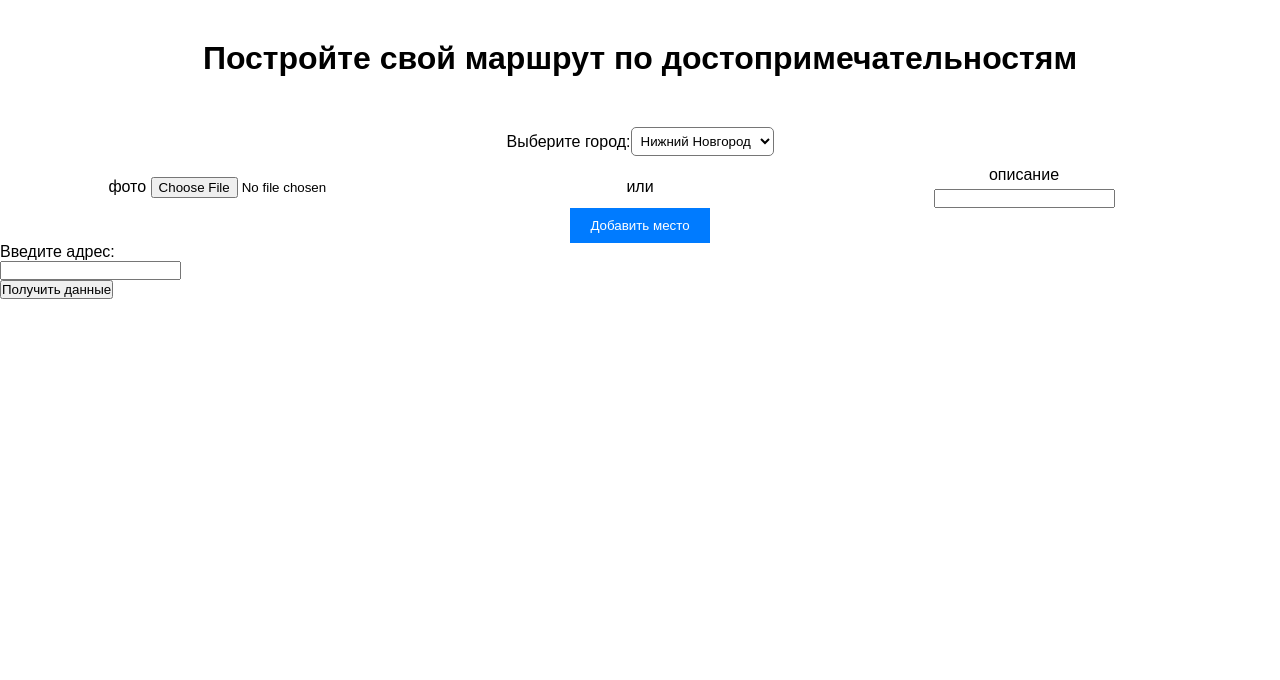
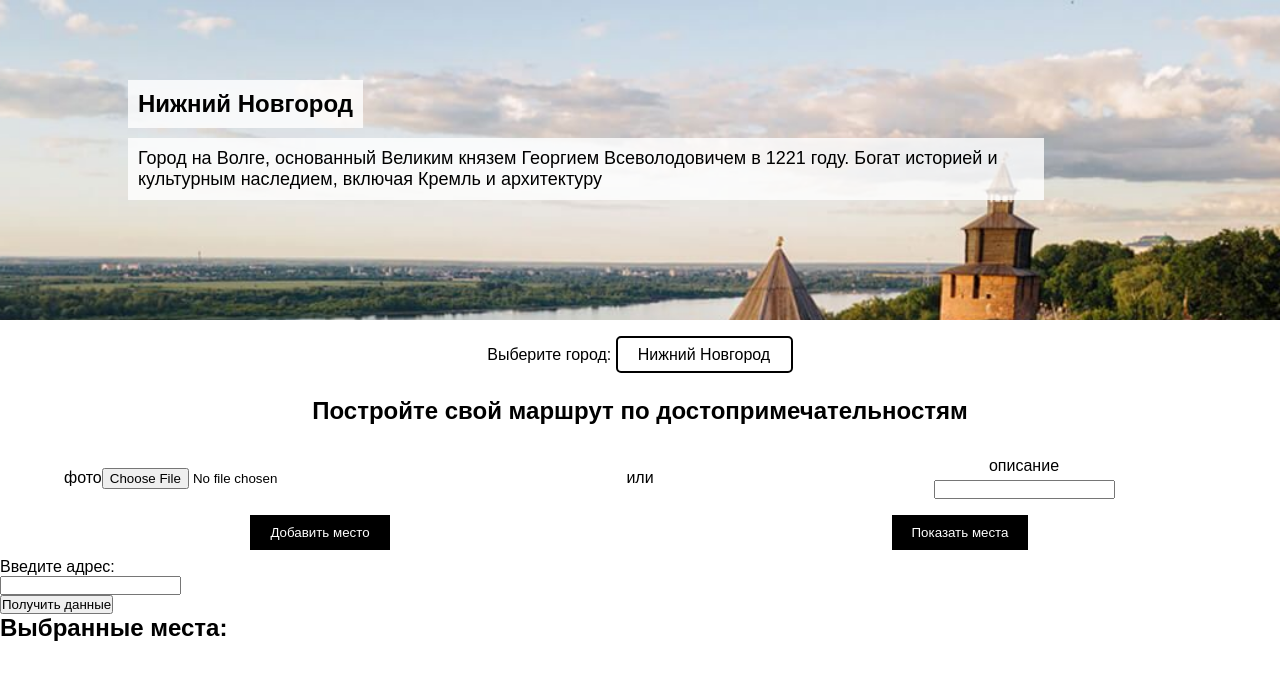
Before and after one commit to Zea-Zee/NTO_CV, a Django app: page /upload/ in a window 1280 px wide. Shown: the top 680 px of the page. Run offline with Django 5.2, Linux system fonts and the light colour scheme.

Commit message:
alpha design

```diff
--- a/server/templates/upload_image.html
+++ b/server/templates/upload_image.html
@@ -9,12 +9,16 @@
   <title>Загрузить изображение</title>
 
 <body>
-  <div class="city-block">
-
-  </div>
   <div class="main-container">
-    <div class="container">
-      <h1>Постройте свой маршрут по достопримечательностям</h1>
+    <div class="city-block">
+      <div class="city-name-wrapper">
+        <h2 id="city-name">Нижний Новгород</h2>
+      </div>
+      <div class="city-description-wrapper">
+        <p id="city-description">
+          Город на Волге, основанный Великим князем Георгием Всеволодовичем в 1221 году. Богат историей и культурным наследием, включая Кремль и архитектуру
+        </p>
+      </div>
     </div>
     <div class="city-select-container">
       <label for="citySelect" class="citi-select-label">Выберите город:</label>
@@ -24,8 +28,9 @@
         <option value="Екатеринбург">Екатеринбург</option>
         <option value="Владимир">Владимир</option>
       </select>
+    </div>
+    <h1>Постройте свой маршрут по достопримечательностям</h1>
 
-    </div>
     <div class="put-info-container">
       <div class="row-container">
         <form id="imageForm" enctype="multipart/form-data">
@@ -41,7 +46,14 @@
         <input type="text" id="text" name="text">
       </div>
     </div>
-    <button id="submitBtn">Добавить место</button>
+    <div class="put-info-container">
+      <div class="row-container">
+        <button id="submitBtn">Добавить место</button>
+      </div>
+      <div class="row-container">
+        <button id="submitBtn">Показать места</button>
+      </div>
+    </div>
   </div>
 
   </div>
@@ -53,6 +65,10 @@
     <input type="text" id="urlInput" name="urlInput"><br>
     <button type="button" id="fetchDataButton">Получить данные</button>
   </form>
+  <div class="selected-places-container">
+    <h2>Выбранные места:</h2>
+    <ul id="selectedPlacesList"></ul>
+</div>
 
 </body>
 <script type="text/javascript">const staticUrl = "{{ STATIC_URL }}";</script>
--- a/static/front/css/upload_page.css
+++ b/static/front/css/upload_page.css
@@ -11,18 +11,52 @@
     padding: 0;
 }
 
-.city-block{
-    height: 50%;
+.city-block {
+    height: 40vh;
+    max-height: 40vh;
     width: 100vw;
     background-attachment: fixed;
     background-size: cover;
     background-position: center;
-    background-color: rgba(0, 0, 0, 0.5);
+    background-repeat: no-repeat;
+    background-color: rgba(0, 0, 0, 0.8);
+    display: flex;
+    justify-content: flex-start;
+    align-items: flex-start;
 }
 
+.city-block{
+    display: flex;
+    flex-direction: column;
+}
+
+#city-name {
+    margin-left: 10vw;
+    margin-top: 10vh;
+    max-width: 70vw;
+    font-size: 24px;
+    font-weight: bold;
+    margin-bottom: 10px;
+    padding: 10px;
+    background-color: rgba(255, 255, 255, 0.8);
+}
+
+#city-description {
+    margin-left: 10vw;
+    max-width: 70vw;
+    margin-top: 0;
+    font-size: 18px;
+    margin-bottom: 0;
+    padding: 10px;
+    background-color: rgba(255, 255, 255, 0.8);
+}
+
+
 h1 {
-    margin: auto;
+    margin: 3vh auto;
+    padding: 0;
     text-align: center;
+    font-size: 24px;
 }
 
 .main-container {
@@ -38,6 +72,7 @@
 }
 
 .put-info-container{
+    margin: 1vh auto;
     width: 100%;
     display: flex;
     flex-direction: row;
@@ -79,7 +114,7 @@
 }
 
 #submitBtn {
-    background-color: #007bff;
+    background-color: black;
     color: white;
     border: none;
     padding: 10px 20px;
@@ -87,7 +122,7 @@
 }
 
 #submitBtn:hover {
-    background-color: #0056b3;
+    background-color: #ccc;
 }
 
 @media (max-aspect-ratio: 1/1) {
@@ -104,25 +139,63 @@
     }
 }
 
-
-.city-select-container {
-    display: flex;
-    align-items: center;
-}
-
-.city-select-label {
-    margin-right: 10px;
-    color: white;
+.city-select-container{
+    margin: auto;
+    margin-top: 2vh;
 }
 
 #citySelect {
-    background-color: white;
-    color: black;
-    padding: 5px;
-    border-radius: 5px;
+    appearance: none; /* Убираем стандартный стиль элемента */
+    -webkit-appearance: none; /* Для Safari и Chrome */
+    -moz-appearance: none; /* Для Firefox */
+    background-color: transparent; /* Прозрачный фон */
+    border: 2px solid #000; /* Белая рамка */
+    padding: 8px 20px; /* Отступы */
+    border-radius: 5px; /* Скругление углов */
+    font-size: 16px; /* Размер шрифта */
+    cursor: pointer; /* Изменение курсора при наведении */
+    transition: all 0.3s ease; /* Плавное изменение свойств */
 }
 
-.city-select-container{
-    padding: 10px;
-    background-color: white;
+#citySelect:hover {
+    background-color: #f8f9fa; /* Изменение фона при наведении */
 }
+
+#citySelect:focus {
+    outline: none; /* Убираем обводку при фокусе */
+    border-color: #555; /* Изменение цвета рамки при фокусе */
+}
+
+#imageForm {
+    display: flex;
+    align-items: center;
+  }
+
+  .custom-file-upload {
+    cursor: pointer;
+    padding: 10px 20px;
+    background-color: #007bff;
+    color: #fff;
+    border: none;
+    border-radius: 5px;
+    transition: background-color 0.3s ease;
+  }
+
+  .custom-file-upload:hover {
+    background-color: #0056b3;
+  }
+
+
+  .text-input textarea {
+    width: 100%;
+    padding: 8px;
+    font-size: 16px;
+    border: 2px solid #ccc;
+    border-radius: 5px;
+    resize: none;
+  }
+
+  .text-input label {
+    margin-bottom: 5px;
+    display: block;
+  }
--- a/static/front/js/image_loader.js
+++ b/static/front/js/image_loader.js
@@ -1,26 +1,40 @@
+Nn = 'Город на Волге, основанный Великим князем Георгием Всеволодовичем в 1221 году. Богат историей и культурным наследием, включая Кремль и архитектуру.'
+Yarosl = 'Жемчужина Золотого кольца, основана Ярославом Мудрым в 1010 году. Соборы, монастыри и старинные улицы переносят в сказочное прошлое.'
+Ekat = 'Город на Урале, сочетающий историю и современность. Привлекает музеями, парками и культурной сценой.'
+Vladimir = 'Жемчужина Золотого кольца, основана Владимиром Мономахом в 1108 году. Привлекает красивой архитектурой и историческими памятниками.'
+
 document.addEventListener("DOMContentLoaded", function() {
-    document.getElementsByClassName('city-block').backgroundImage = "url('" + imagePath + "')";
+    let cityBlock = document.querySelector('.city-block');
+	cityBlock.style.backgroundImage = "url('../../static/front/images/Nizhniy Novgorod.jpg')";
 });
 
 let citySelect = document.getElementById('citySelect');
 citySelect.addEventListener('change', function() {
     let selectedCity = citySelect.value;
+	let description = 'Основанный в 1221 году Великим Князем Георгием Всеволодовичем, Нижний Новгород - один из старейших российских городов. Столица Поволжского княжества в XIV-XV веках, он был крупным торговым центром, играя важную роль в экономической и политической жизни страны. Здесь расположена Кремлевская площадь с Домом Рождества Богородицы и другими историческими памятниками.';
 	let imagePath = '../../static/front/images/Nizhniy Novgorod.jpg';
 	switch(selectedCity){
 		case 'Нижний Новгород':
 			imagePath = '../../static/front/images/Nizhniy Novgorod.jpg';
+			description = Nn
 			break;
 		case 'Ярославль':
 			imagePath = '../../static/front/images/Yaroslavl.png';
+			description = Yarosl
 			break;
 		case 'Екатеринбург':
 			imagePath = '../../static/front/images/Ekaterinburg.jpeg';
+			description = Ekat
 			break;
 		case 'Владимир':
 			imagePath = '../../static/front/images/Vladimir.jpg';
+			description = Vladimir
 			break;
 	}
 
 	console.log(imagePath);
-	document.getElementsByClassName('city-block').backgroundImage = "url('" + imagePath + "')";
+	let cityBlock = document.querySelector('.city-block');
+	cityBlock.style.backgroundImage = "url('" + imagePath + "')";
+	document.querySelector('#city-name').innerText = selectedCity;
+	document.querySelector('#city-description').innerText = description;
 });
```
